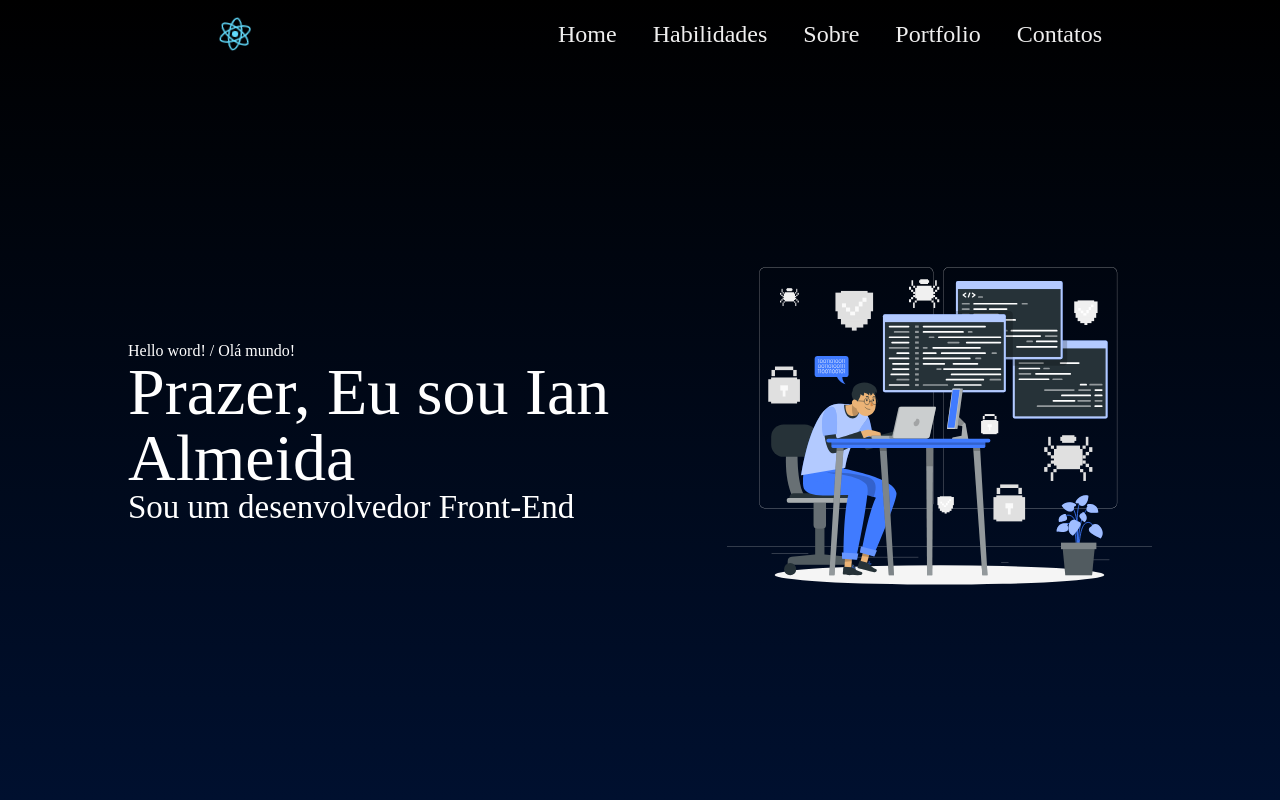
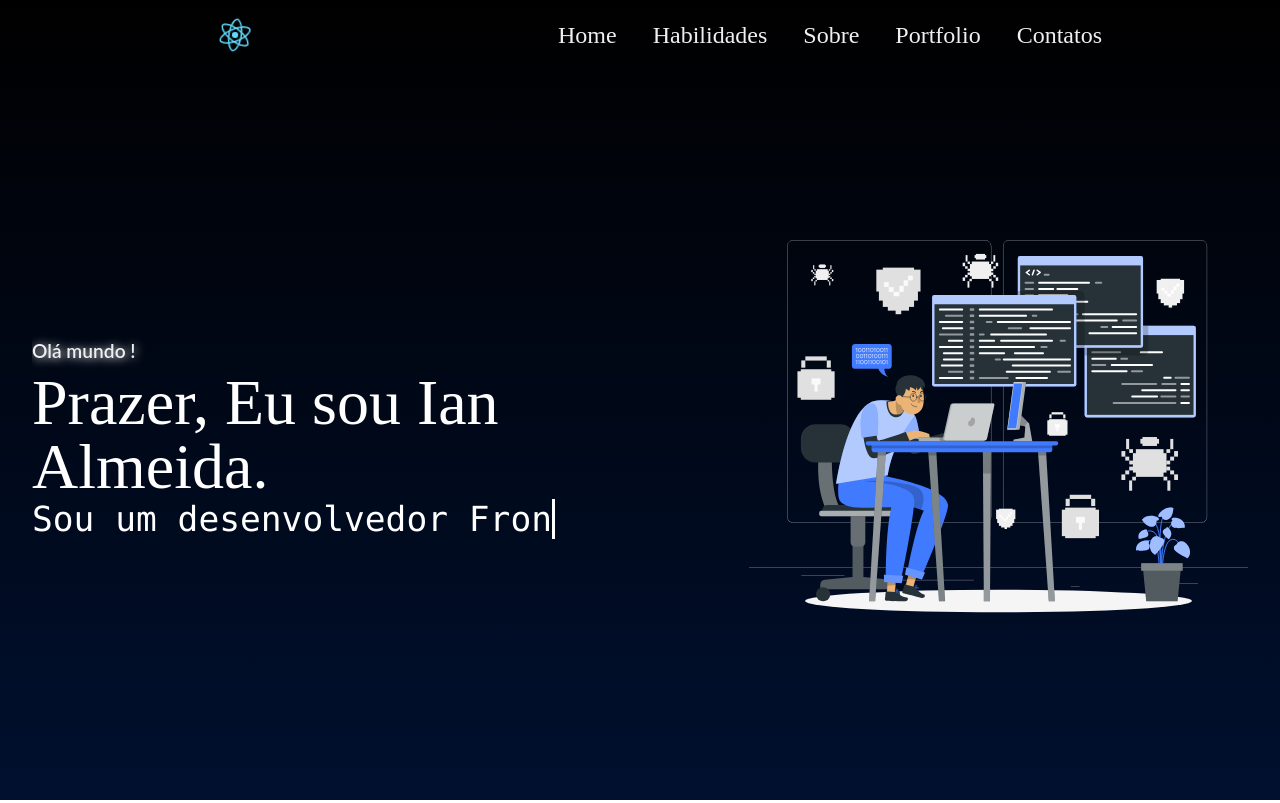
Before and after one commit to Ian-Alemida/devfollio, a React (Create React App) app: page / in a window 1280 px wide. Built offline with nearby package versions, Linux system fonts and the light colour scheme.

Commit message:
add animation text

```diff
--- a/src/Components/Banner/Banner.jsx
+++ b/src/Components/Banner/Banner.jsx
@@ -6,11 +6,20 @@ function Banner (){
     return (
         <div className='content'>
             <div className='content-text'>
-                <span>Hello word! / Olá mundo!</span>
-                <h2>Prazer, Eu sou Ian Almeida</h2>
-                <p>Sou um desenvolvedor Front-End</p>
+                <div class="content-animation">
+                    <div class="content-animation__container">
+                        <ul class="content-animation__container__list">
+                            <li class="content-animation__container__list__item">Hello world !</li>
+                            <li class="content-animation__container__list__item">Olá mundo !</li>
+                        </ul>
+                    </div>
+                </div>
+                <h2>Prazer, Eu sou Ian Almeida.</h2>
+                <p className='animation'>Sou um desenvolvedor Front-End...</p>
             </div>
-            <div className='content-img'><img src={image} className='img' alt="" /></div>
+            <div className='content-img'>
+                <img src={image} className='img' alt="" />
+            </div>
         </div>
     )
 }
--- a/src/Components/Banner/banner.css
+++ b/src/Components/Banner/banner.css
@@ -1,6 +1,6 @@
 .content{
-    width: 80vw;
-    height: 95vh;
+    width: 95vw;
+    height: calc(100vh - 70px);
     display: flex;
     flex-direction: row;
     justify-content: space-between;
@@ -12,19 +12,86 @@
     color: white;
 }
 
+/* Change text animation*/
+.content-animation {
+    display: block;
+    position: sticky;
+    overflow: hidden;
+    font-family: 'Lato', sans-serif;
+    font-size: 35px;
+    line-height: 40px;
+    color: #ecf0f1;
+}
+.content-animation__container {
+    font-weight: 600;
+    overflow: hidden;
+    height: 40px;
+}
+.content-animation__container__list {
+    margin-top: 0;
+    padding-left: 0;
+    text-align: left;
+    list-style: none;
+    -webkit-animation-name: change;
+    -webkit-animation-duration: 8s;
+    -webkit-animation-iteration-count: infinite;
+    animation-name: change;
+    animation-duration: 8s;
+    animation-iteration-count: infinite;
+}
+.content-animation__container__list__item {
+    font-size: 1.5vw;
+    filter: drop-shadow(1px 1px 5px #fff)
+}
+@keyframes change {
+    0%, 12.66%, 100% {
+    transform: translate3d(0, 0, 0);
+    }
+
+    33.32%, 45.98% {
+    transform: translate3d(0, -50%, 0);
+    }
+
+    66.64%, 79.3% {
+    transform: translate3d(0, -50%, 0);
+    }
+}/*Fim change text animation*/
+
 .content-text h2{
-    font-size: 66px;
+    font-size: 5vw;
 }
 
+/* animation writing "sou um desenvolvedor"*/
 .content-text p{
-    font-size: 33px;
+    font-size: 2.7vw;
 }
+@keyframes typing {
+    from {
+        width: 0;
+    }
+    }
+    @keyframes blink-caret {
+    50% {
+        border-color: transparent;
+    }
+    }
+.animation {
+font:  200% Consolas, Monaco, monospace;
+border-right: .1em solid white;
+width: 33ch;
+white-space: nowrap;
+overflow: hidden;
+-webkit-animation: typing 7s steps(33, end),
+        blink-caret .7s step-end infinite alternate;
+} /* Fim da animação wrinting*/
 
 .content-img{
-    width: 50%;
+    width: 55%;
+    display: flex;
+    justify-content: right;
 }
 
 .img{
-    height: 100%;
-    width: 100%;
+
+    width: 85%;
 }
```
